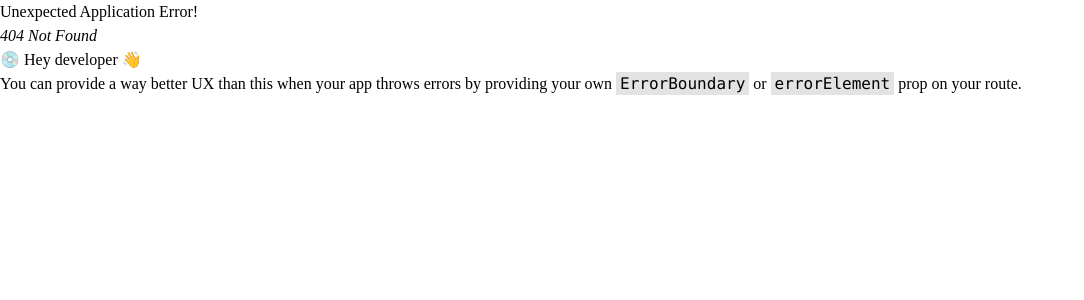
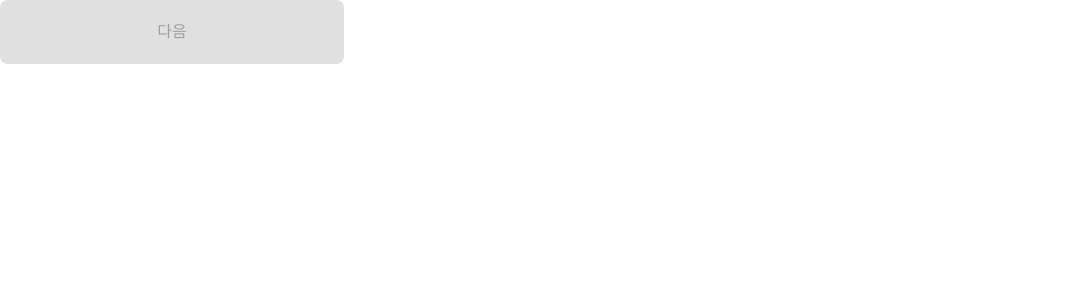
Before and after one commit to FRONTENDSCHOOL8/bookjeok-bookjeok, a React (Vite) app: page /atoms in a window 1280 px wide. Before the commit this address had no page. Shown: the top 300 px of the page, without its empty margins (0-1084 px from the left). Built offline with nearby package versions, Linux system fonts and the light colour scheme; a web font is replaced by a local one.

Commit message:
[Feat] 메인 버튼 제작
- 메인 버튼 제작

```diff
--- a/src/components/Atoms/Buttons/MainButton/MainButton.jsx
+++ b/src/components/Atoms/Buttons/MainButton/MainButton.jsx
@@ -1,5 +1,22 @@
-function MainButton() {
-  return <div>MainButton</div>;
+import { string, bool } from 'prop-types';
+
+function MainButton({ type, disabled, children }) {
+  const buttonStyle = {
+    className:
+      'w-[344px] h-[64px] rounded-5xl bg-bjyellow-400 text-base font-medium disabled:bg-bjgray-300 disabled:text-bjgray-500',
+  };
+
+  return (
+    <button className={buttonStyle.className} type={type} disabled={disabled}>
+      {children}
+    </button>
+  );
 }
 
 export default MainButton;
+
+MainButton.propTypes = {
+  type: string,
+  disabled: bool,
+  children: string,
+};
--- /dev/null
+++ b/src/components/Atoms/Buttons/OutlineButton/OutlineButton.jsx
@@ -0,0 +1,5 @@
+function OutlineButton() {
+  return <div>OutlineButton</div>;
+}
+
+export default OutlineButton;
--- a/src/routes/index.jsx
+++ b/src/routes/index.jsx
@@ -1,6 +1,21 @@
+import { MainButton } from '@/components/Atoms';
+import { Link } from 'react-router-dom';
 import { createBrowserRouter } from 'react-router-dom';
 
-const routes = [{ path: '/', element: <div>Hello world!</div> }];
+const routes = [
+  {
+    path: '/',
+    element: <Link to="/atoms">atoms로 이동</Link>,
+  },
+  {
+    path: '/atoms',
+    element: (
+      <MainButton disabled type="button">
+        다음
+      </MainButton>
+    ),
+  },
+];
 
 const router = createBrowserRouter(routes);
 
```
Also changed, not shown: src/components/Atoms/index.js (+15 -13 lines).
